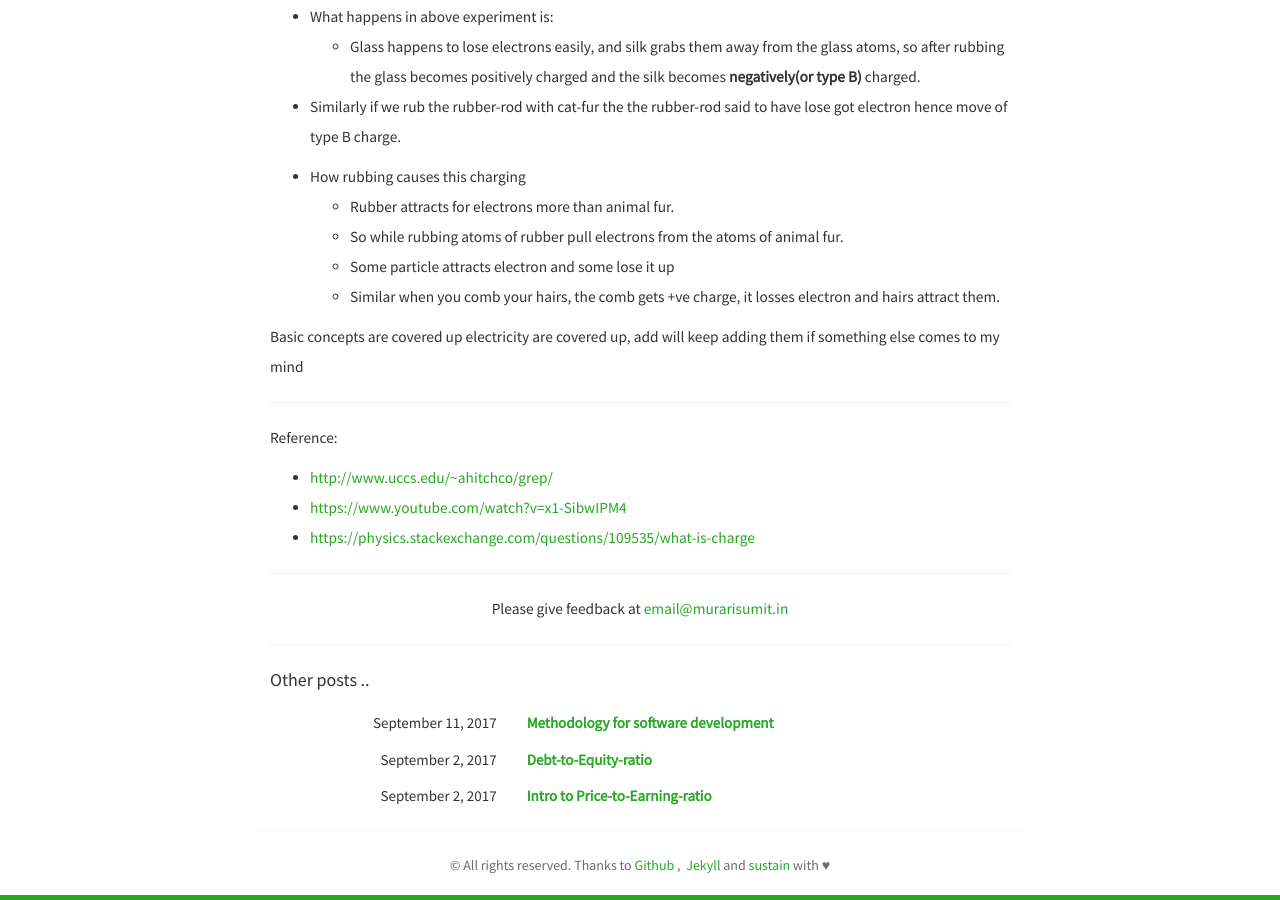
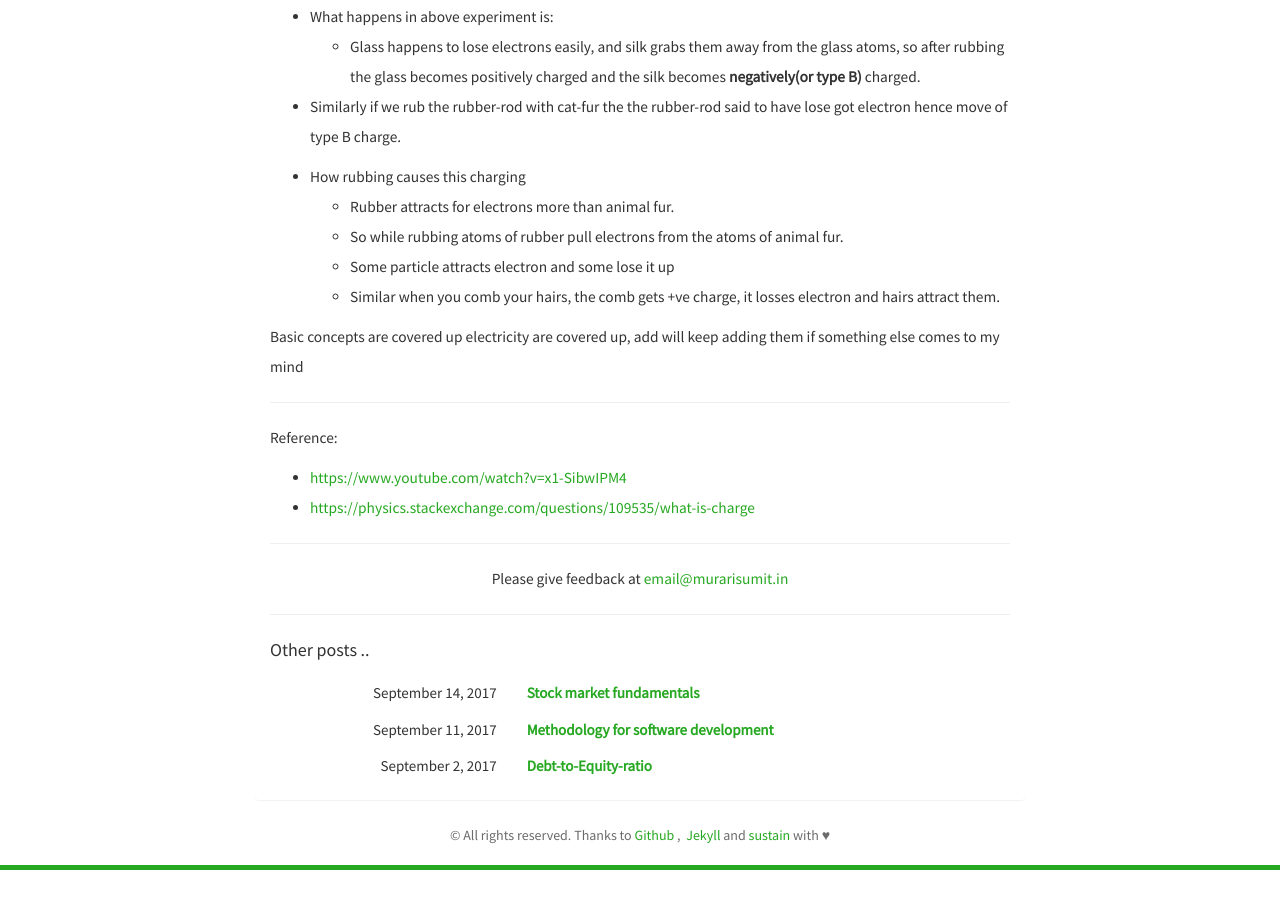
Before and after one commit to murarisumit/murarisumit.github.io, a Jekyll site: the page built from _posts/2017-09-25-basic-electricity-concepts.markdown, in a window 1280 px wide and 900 px high, scrolled down 1815 px. Built offline with Jekyll 4.4.1, drawn with Linux system fonts in a browser that asks for light colours; nearby versions of some CDN libraries; after the commit the page ends 2685 px from its top, so only the background shows below that; some of the changed lines change nothing that is shown.

Commit message:
Posts tweaks.

```diff
--- a/_posts/2017-09-25-basic-electricity-concepts.markdown
+++ b/_posts/2017-09-25-basic-electricity-concepts.markdown
@@ -80,6 +80,5 @@ Basic concepts are covered up electricity are covered up, add will keep adding t
 
 ---
 Reference:
-* [http://www.uccs.edu/~ahitchco/grep/](http://www.uccs.edu/~ahitchco/grep/)
 * [https://www.youtube.com/watch?v=x1-SibwIPM4](https://www.youtube.com/watch?v=x1-SibwIPM4)
 * [https://physics.stackexchange.com/questions/109535/what-is-charge](https://physics.stackexchange.com/questions/109535/what-is-charge)
```
Also changed, not shown: _posts/2017-09-14-stock-market-fundamentals.md (renamed from _drafts/2017-09-14-Stock-market-fundamentals.md).
